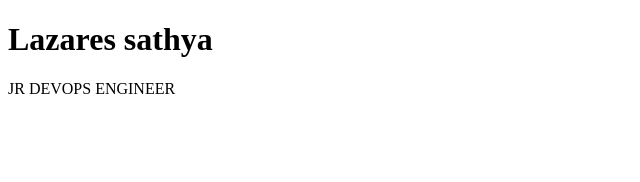
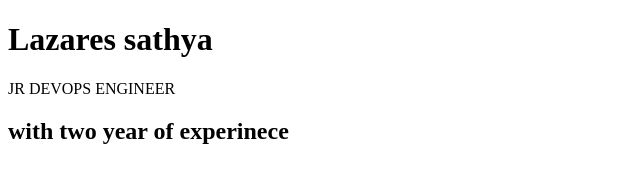
Before and after one commit to lazaressatya/sample, a plain HTML site: page index.html in a window 1280 px wide. Shown: the whole page, without its empty margins (0-640 px from the left). Drawn offline with Linux system fonts and the light colour scheme.

Commit message:
second commit

```diff
--- a/index.html
+++ b/index.html
@@ -8,5 +8,6 @@
 <body>
     <h1>Lazares sathya</h1>
     <p>JR DEVOPS ENGINEER</p>
+    <h2>with two year of experinece</h2>
 </body>
 </html>
```
